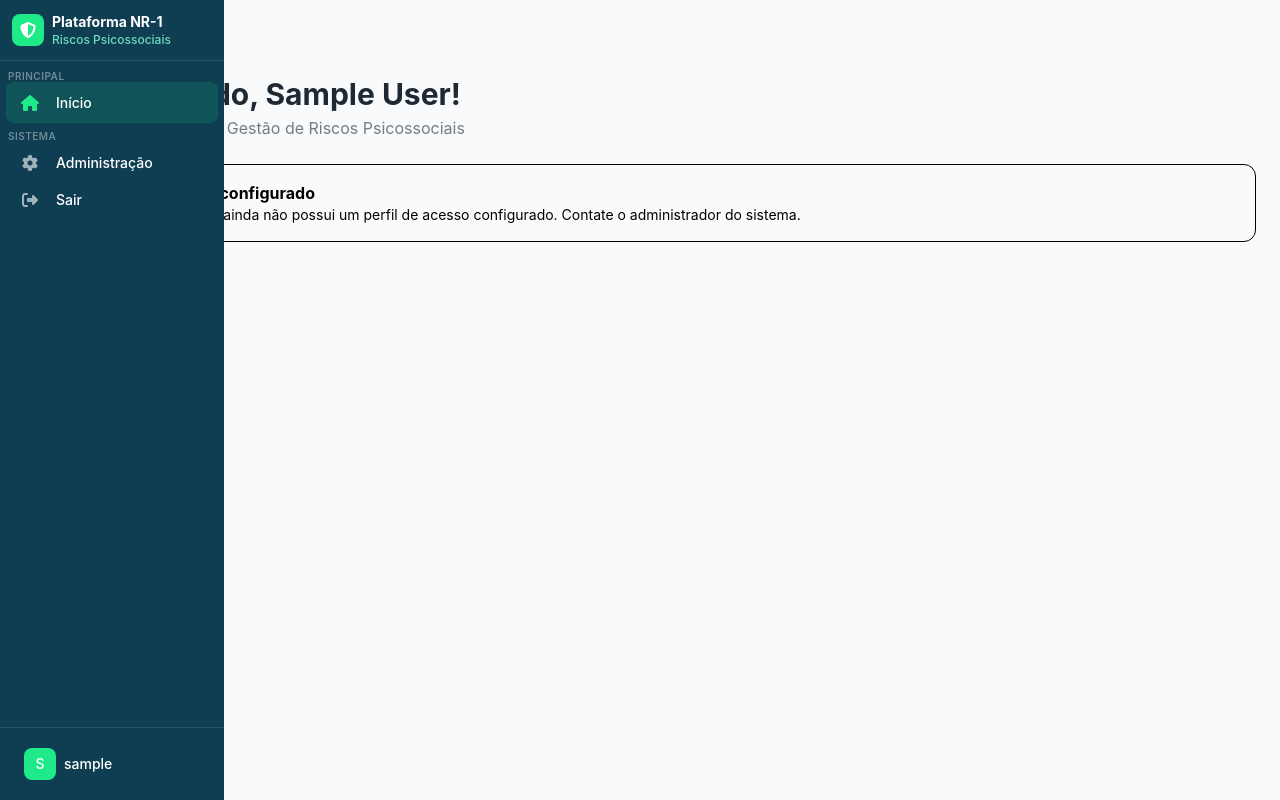
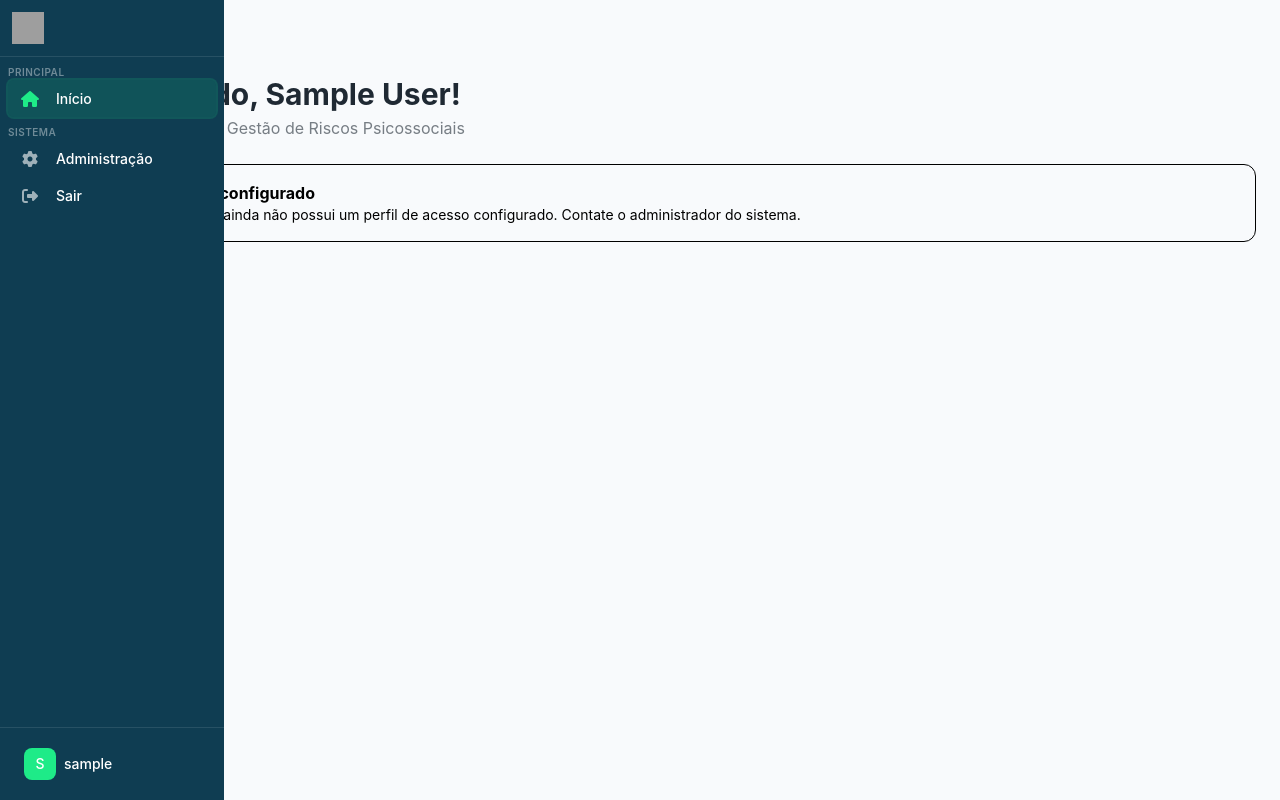
Before and after one commit to RiqueAlvess/nr1, a Django app: page /account/dashboard/ in a window 1280 px wide. Run offline with Django 5.2, Linux system fonts and the light colour scheme; the visitor is signed in with stand-in values (Sample User, id 1); data comes from the database, SQL or seed files in the repository; data that the repository does not hold is empty; some libraries are stand-ins or nearby versions; grey boxes are pictures that could not be loaded.

Commit message:
feat: substituir ícones Font Awesome por imagem icone.png personalizada
- Adiciona suporte a favicon (icone.ico e icone.png) em todas as páginas
- Substitui fa-shield-alt por imagem icone.png em todos os templates
- Remove textos "Plataforma NR-1" e "Riscos Psicossociais" junto ao ícone
- Afeta: base.html, login.html, questionario.html, obrigado.html, link_invalido.html, ja_respondido.html
- Imagens devem ser colocadas em static/public/

```diff
--- a/templates/base/base.html
+++ b/templates/base/base.html
@@ -1,9 +1,15 @@
 <!DOCTYPE html>
 <html lang="pt-BR" data-theme="nr1theme">
 <head>
+    {% load static %}
     <meta charset="UTF-8">
     <meta name="viewport" content="width=device-width, initial-scale=1.0">
     <title>{% block title %}Plataforma NR-1{% endblock %}</title>
+
+    <!-- Favicon -->
+    <link rel="icon" type="image/x-icon" href="{% static 'public/icone.ico' %}">
+    <link rel="icon" type="image/png" href="{% static 'public/icone.png' %}">
+    <link rel="apple-touch-icon" href="{% static 'public/icone.png' %}">
 
     <link href="https://cdn.jsdelivr.net/npm/daisyui@4.12.14/dist/full.min.css" rel="stylesheet" type="text/css" />
     <script src="https://cdn.tailwindcss.com"></script>
@@ -307,13 +313,7 @@
 
             <div class="p-3 border-b border-white/10"> <!-- Reduced padding -->
                 <a href="{% url 'account:dashboard' %}" class="flex items-center justify-start"> <!-- Left-aligned -->
-                    <div class="w-8 h-8 bg-primary rounded-lg flex items-center justify-center flex-shrink-0"> <!-- Smaller logo -->
-                        <i class="fas fa-shield-alt text-white text-base"></i> <!-- Smaller icon -->
-                    </div>
-                    <div class="sidebar-menu-text" style="margin-left: 0.5rem;">
-                        <h1 class="font-bold text-white text-sm whitespace-nowrap">Plataforma NR-1</h1>
-                        <p class="text-xs text-accent whitespace-nowrap">Riscos Psicossociais</p>
-                    </div>
+                    <img src="{% static 'public/icone.png' %}" alt="NR-1" class="w-8 h-8 flex-shrink-0">
                 </a>
             </div>
 
@@ -430,10 +430,7 @@
             </div>
             <div class="flex-1">
                 <a href="{% url 'account:dashboard' %}" class="flex items-center space-x-2">
-                    <div class="w-8 h-8 bg-primary rounded-lg flex items-center justify-center">
-                        <i class="fas fa-shield-alt text-white text-sm"></i>
-                    </div>
-                    <span class="font-semibold text-lg">NR-1</span>
+                    <img src="{% static 'public/icone.png' %}" alt="NR-1" class="w-8 h-8">
                 </a>
             </div>
             <div class="flex-none">
@@ -488,13 +485,7 @@
                 <div class="p-4 border-b border-white/10">
                     <div class="flex items-center justify-between">
                         <div class="flex items-center space-x-3">
-                            <div class="w-10 h-10 bg-primary rounded-xl flex items-center justify-center">
-                                <i class="fas fa-shield-alt text-white text-lg"></i>
-                            </div>
-                            <div>
-                                <h1 class="font-bold text-white">NR-1</h1>
-                                <p class="text-xs text-accent">Riscos Psicossociais</p>
-                            </div>
+                            <img src="{% static 'public/icone.png' %}" alt="NR-1" class="w-10 h-10">
                         </div>
                         <button @click="sidebarOpen = false" class="btn btn-ghost btn-sm btn-circle text-white/70 hover:text-white hover:bg-white/10">
                             <i class="fas fa-times"></i>
@@ -558,13 +549,7 @@
         <header class="navbar bg-secondary text-white shadow-sm">
             <div class="flex-1">
                 <a href="/" class="flex items-center space-x-3">
-                    <div class="w-10 h-10 bg-primary rounded-xl flex items-center justify-center">
-                        <i class="fas fa-shield-alt text-white text-lg"></i>
-                    </div>
-                    <div>
-                        <span class="text-lg font-bold">Plataforma NR-1</span>
-                        <span class="hidden sm:inline text-sm text-accent ml-2">Riscos Psicossociais</span>
-                    </div>
+                    <img src="{% static 'public/icone.png' %}" alt="NR-1" class="w-10 h-10">
                 </a>
             </div>
         </header>
```
Also changed, not shown: templates/account/login.html (+7 -4 lines), templates/quiz/ja_respondido.html (+9 -9 lines), templates/quiz/link_invalido.html (+8 -8 lines), templates/quiz/obrigado.html (+9 -9 lines), templates/quiz/questionario.html (+7 -7 lines).
